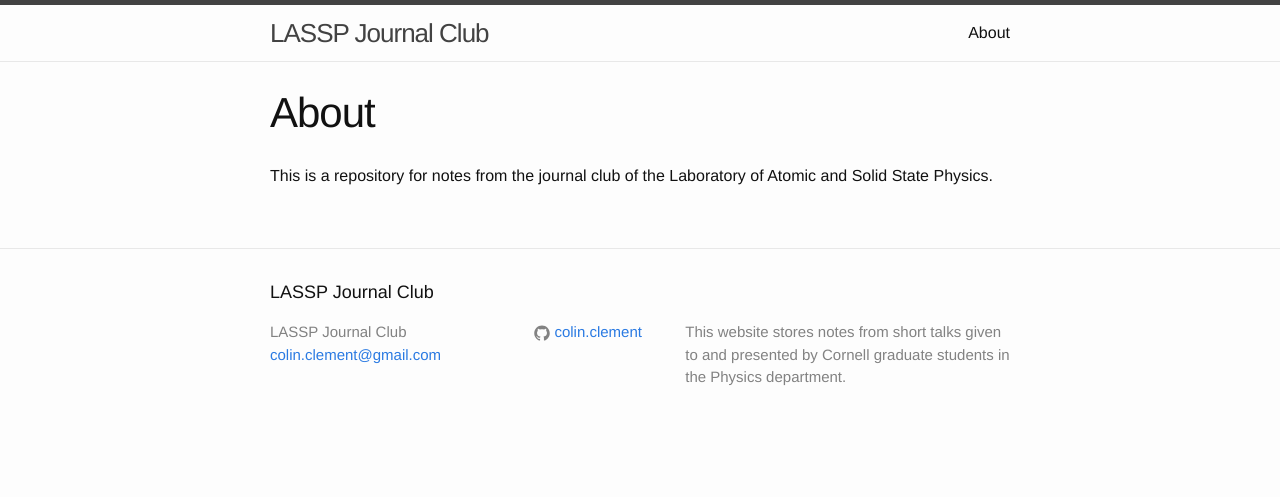
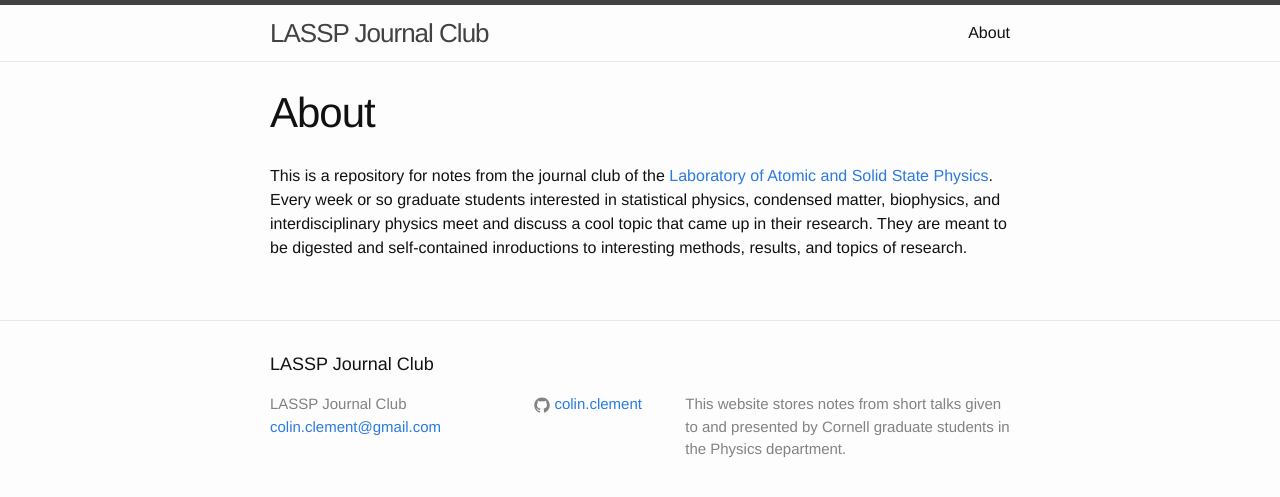
Before and after one commit to colinclement/lasspjc, a Jekyll site: the page built from about.md, in a window 1280 px wide. Shown: the top 497 px of the page. Built offline with Jekyll 4.4.1, drawn with Linux system fonts in a browser that asks for light colours.

Commit message:
update about, fix small font and authorship

```diff
--- a/_posts/2016-04-21-Membrane-curvature.markdown
+++ b/_posts/2016-04-21-Membrane-curvature.markdown
@@ -1,7 +1,7 @@
 ---
 layout: post
 title:  "Membrane Curvature"
-author: Colin Clement
+author: "Colin Clement"
 layout: pdf
 date:   2016-04-21
 categories: membranes differential-geometry renormalization criticality path-integrals
--- a/about.md
+++ b/about.md
@@ -4,4 +4,9 @@ title: About
 permalink: /about/
 ---
 
-This is a repository for notes from the journal club of the Laboratory of Atomic and Solid State Physics.
+This is a repository for notes from the journal club of the
+[Laboratory of Atomic and Solid State Physics](http://www.lassp.cornell.edu/).
+Every week or so graduate students interested in statistical physics, condensed matter,
+biophysics, and interdisciplinary physics meet and discuss a cool topic that came up in
+their research. They are meant to be digested and self-contained inroductions to
+interesting methods, results, and topics of research.
--- a/css/main.scss
+++ b/css/main.scss
@@ -9,7 +9,7 @@
 $base-font-family: "Helvetica Neue", Helvetica, Arial, sans-serif;
 $base-font-size:   16px;
 $base-font-weight: 400;
-$small-font-size:  $base-font-size * 0.875;
+$small-font-size:  $base-font-size * 1.2;
 $base-line-height: 1.5;
 
 $spacing-unit:     30px;
--- a/index.html
+++ b/index.html
@@ -4,12 +4,12 @@ layout: default
 
 <div class="home">
 
-  <h1 class="page-heading">Posts</h1>
+    <h1 class="page-heading">Talks and Notes</h1>
 
   <ul class="post-list">
     {% for post in site.posts %}
       <li>
-        <span class="post-meta">{{ post.date | date: "%b %-d, %Y" }}</span>
+      <span class="post-meta">{{ post.date | date: "%b %-d, %Y" }} • {{ post.author }}</span>
 
         <h2>
           <a class="post-link" href="{{ post.url | prepend: site.baseurl }}">{{ post.title }}</a>
```
